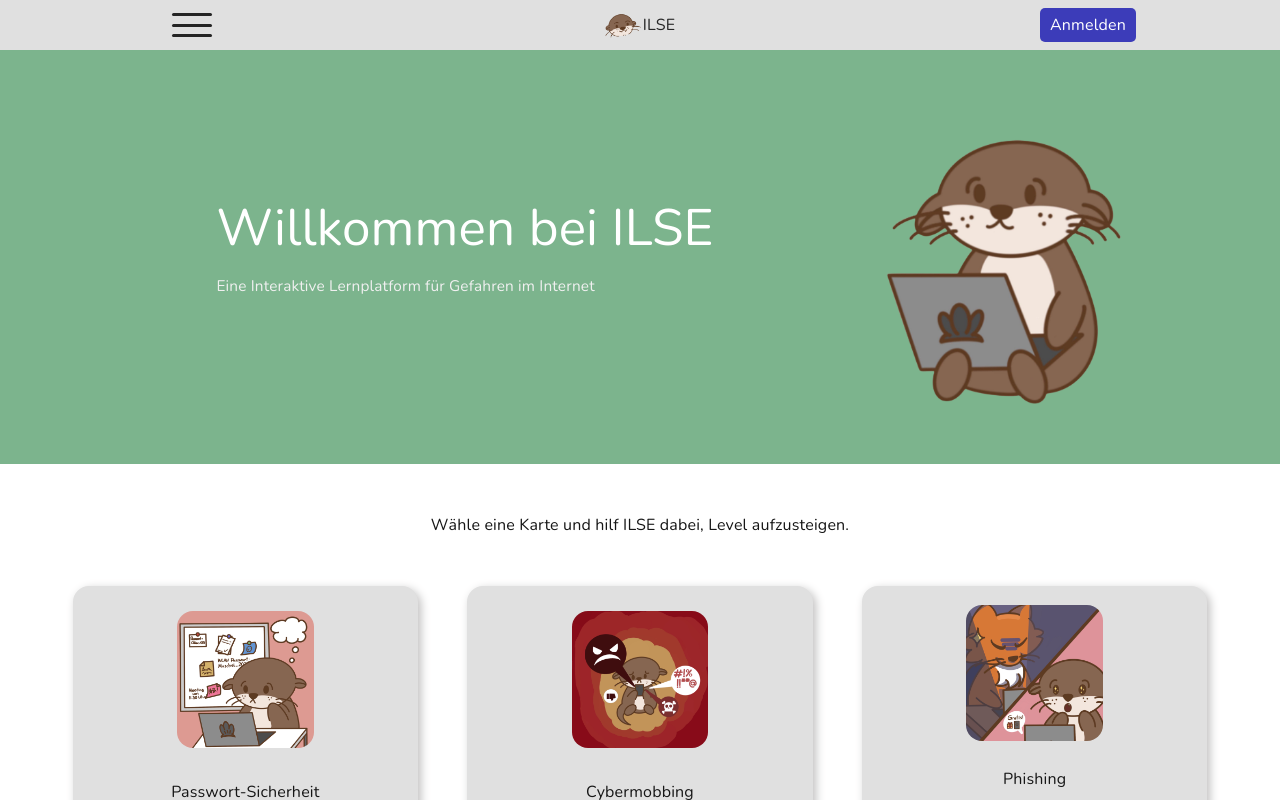
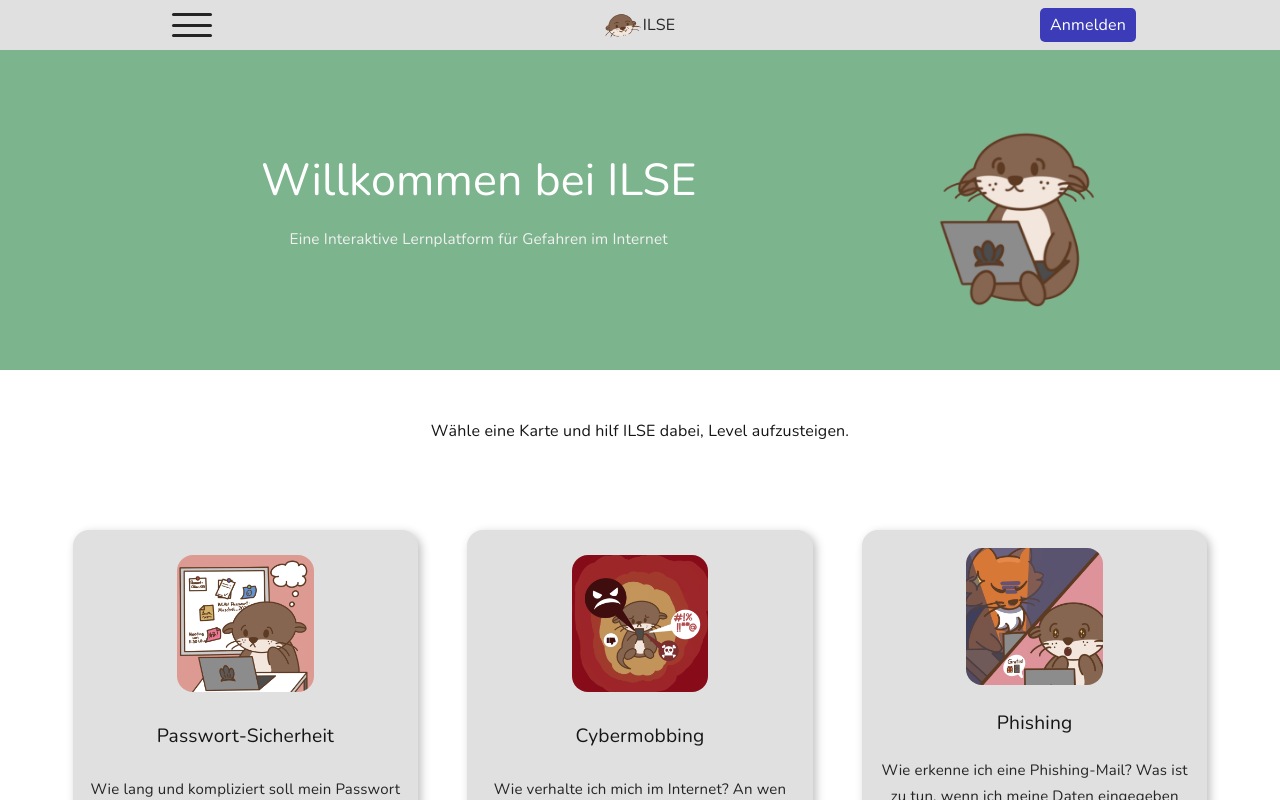
Before and after one commit to ILSE-Group/ILSE-Plattform-Frontend, a React (Vite) app: page / in a window 1280 px wide. Shown: the top 800 px of the page. Built offline with nearby package versions, Linux system fonts and the light colour scheme.

Commit message:
fixed RoomTopic:colorization, HomePage:styling

```diff
--- a/src/components/Landing/CardsPage/Card.scss
+++ b/src/components/Landing/CardsPage/Card.scss
@@ -67,8 +67,11 @@ $cardBgHoverColor: var(--bgColorLowContrast);
 .card-headline-container {
     height: 12%;
 
-    color: var(--fgColorHighContrast);
-    font-weight: bold;
+    p {
+        font-size: 1.2em;
+        font-weight: bold;
+        color: var(--fgColorHighContrast);
+    }
 }
 
 .card-description-container {
--- a/src/components/Landing/InfoPage/InfoPage.scss
+++ b/src/components/Landing/InfoPage/InfoPage.scss
@@ -1,116 +1,115 @@
 @use '../../../lib/styles.scss' as styles;
 
-// Die gesamte Sektion bricht aus eventuellen zentrierten Container-Begrenzungen aus
+
 .info-page {
-    width: 100%;
+    height: 60vh;
+    width: 100vw;
+
     margin: 0;
     padding: 0;
+
     display: flex;
     flex-direction: column;
     align-items: center;
 }
 
-// Der Hero-Container spannt sich über die volle Bildschirmbreite
 .info-header-wrapper {
-    position: relative;
-    width: 100vw;
-    min-height: 40vh;
+    width: 100%;
+    height: 40vh;
+
     padding: 4vh 8vw;
+
     display: flex;
-    flex-direction: row;
-    justify-content: space-between;
+    flex-direction: column;
     align-items: center;
+    justify-content: center;
     box-sizing: border-box;
+    @media (min-width: styles.$MIN_SIZE_HORIZONTAL_MODE) {
+        flex-direction: row;
+    }
+
+    z-index: 0;
+    background-color: #7cb48d;
+    body.dark, body.dark-mode, .dark-mode {
+        background-color: #346844;
+    }
 }
 
-// DER VOLLSTÄNDIGE HINTERGRUND-BALKEN
-.pastel-background-bar {
-    position: absolute;
-    top: 0;
-    left: 0;
+.header-text-wrapper {
+    height: 30%;
     width: 100%;
-    height: 100%;
-    background-color: #7cb48d;
-    z-index: 1;
-}
+    @media (min-width: styles.$MIN_SIZE_HORIZONTAL_MODE) {
+        height: 100%;
+        width: 70%;
+    }
 
-// Inhalte liegen über dem Hintergrund
-.header-text-wrapper,
-.header-otter-wrapper {
-    position: relative;
-    z-index: 2;
+    display: flex;
+    flex-direction: column;
+    flex-wrap: nowrap;
+    align-items: center;
+    justify-content: center;
+
+    h1 {
+        font-size: 1.5rem;
+        font-weight: 900;
+        color: #ffffff;
+        margin-bottom: 0;
+        text-align: left;
+
+        @media (min-width: styles.$MIN_SIZE_HORIZONTAL_MODE) {
+            font-size: 3.5vw;
+            margin-bottom: 2rem;
+        }
+    }
+
+    p {
+        font-size: 1rem;
+        font-weight: normal;
+        color: #f0f0f0;
+        text-align: left;
+
+        @media (min-width: styles.$MIN_SIZE_HORIZONTAL_MODE) {
+            font-size: 1.2vw;
+        }
+    }
 }
 
 // Otter Container & Bild (Sauber zusammengefasst)
-.header-otter-wrapper {
+.header-image-wrapper {
+    height: 70%;
+    width: 100%;
+    .otter-img {
+        height: 90%;
+        width: auto;
+        object-fit: contain;
+    }
+
+    @media (min-width: styles.$MIN_SIZE_HORIZONTAL_MODE) {
+        height: 100%;
+        width: 30%;
+        .otter-img {
+            height: auto;
+            width: 100%;
+            object-fit: contain;
+        }
+    }
+
     display: flex;
     justify-content: center;
     align-items: center;
     flex: 0 0 auto;
 
     .otter-img {
-        height: 350px;
+        height: 90%;
         width: auto;
         object-fit: contain;
     }
 }
 
-.header-content-wrapper {
-    width: 60%;
-    display: flex;
-    flex-wrap: nowrap;
-    align-items: center;
-    justify-content: center;
-}
-
-// Textbereich links anordnen
-.header-text-wrapper {
-    flex: 1;
-    text-align: left;
-
-    h1 {
-        font-size: 4vw;
-        font-weight: 900;
-        color: #ffffff;
-        margin-bottom: 2rem;
-    }
-
-    p {
-        font-size: 1.2vw;
-        font-weight: normal;
-        color: #f0f0f0;
-    }
-}
-
 // --- DARK MODE ANPASSUNG FÜR DEN HERO-BEREICH ---
 body.dark, body.dark-mode, .dark-mode {
-    .pastel-background-bar {
-
+    .info-header-wrapper {
         background-color: #346844;
-    }
-
-    .header-text-wrapper {
-        h1, p {
-            color: #ffffff;
-        }
-    }
-}
-
-.header-logo-wrapper {
-    height: 30%;
-    width: 40%;
-
-    img {
-        max-width: 90%;
-        height: auto;
-        max-height: 90%;
-    }
-}
-
-// Mobile Ansicht (wenn der Bildschirm zu schmal wird)
-@media (max-width: styles.$MIN_SIZE_HORIZONTAL_MODE) {
-    .header-text-wrapper h1 {
-        font-size: 5vw;
     }
 }
 
--- a/src/components/Landing/InfoPage/InfoPage.tsx
+++ b/src/components/Landing/InfoPage/InfoPage.tsx
@@ -8,22 +8,15 @@ function InfoPage() {
     return (
         <section className='info-page'>
 
-
-
             <div className='info-header-wrapper'>
-                {/* Der große Vollbild-Hintergrund */}
-                <div className='pastel-background-bar'></div>
-
                 {/* Text und Untertitel links / mittig im Hero-Bereich */}
-                <div className='header-content-wrapper header-text-wrapper'>
-                    <div className='hero-text-content'>
+                <div className='header-text-wrapper'>
                         <h1>Willkommen bei ILSE</h1>
                         <p>Eine Interaktive Lernplatform für Gefahren im Internet</p>
-                    </div>
                 </div>
 
                 {/* Rechter Otter */}
-                <div className='header-otter-wrapper'>
+                <div className='header-image-wrapper'>
                     <img src={otter3} alt="Otter rechts" className='otter-img' />
                 </div>
             </div>
--- a/src/components/RoomView/RoomTopic/RoomTopic.scss
+++ b/src/components/RoomView/RoomTopic/RoomTopic.scss
@@ -1,4 +1,4 @@
-@use "../../../lib/styles.scss";
+@use "../../../lib/styles.scss" as styles;
 
 
 .topic-wrapper {
@@ -26,6 +26,9 @@
     border: inherit;
     border-radius: inherit;
 
+}
+.room-topic-wrapper.correct {
+    background-color: var(--colorAnswerCorrect);
 }
 
 
--- a/src/components/RoomView/RoomTopic/TopicExercise/ExerciseTypes/MultipleChoiceExercise/MultipleChoiceExercise.tsx
+++ b/src/components/RoomView/RoomTopic/TopicExercise/ExerciseTypes/MultipleChoiceExercise/MultipleChoiceExercise.tsx
@@ -38,6 +38,7 @@ function MultipleChoiceExercise({ question, checkSignal, checkDoneSignal, setExe
         // set answer state
         newOverallAnswerState =
             answersState.every(s => s === AnswerState.UNANSWERED) ? AnswerState.UNANSWERED :
+            answersState.every(s => s === AnswerState.WRONG) ? AnswerState.UNANSWERED :
             answersState.every(s => s === AnswerState.CORRECT) ? AnswerState.CORRECT :
             AnswerState.WRONG;
 
--- a/src/index.scss
+++ b/src/index.scss
@@ -38,6 +38,7 @@ body {
   --highlightColorMediumContrast: #{styles.$lightTheme_highlightColorMediumContrast};
   --highlightColorLowContrast: #{styles.$lightTheme_highlightColorLowContrast};
 
+  --colorAnswerCorrect: #{styles.$colorAnswerCorrectMinContrast};
   --wpLowOpacityGradient: radial-gradient(rgba(255, 255, 255, 0.4), rgba(255, 255, 255, 0.6));
   --wpHighOpacityGradient: linear-gradient(rgba(255, 255, 255, 0.8), rgba(255, 255, 255, 0.9));
 
@@ -77,6 +78,7 @@ body.dark {
   --highlightColorMediumContrast: #{styles.$darkTheme_highlightColorMediumContrast};
   --highlightColorLowContrast: #{styles.$darkTheme_highlightColorLowContrast};
 
+  --colorAnswerCorrect: #{styles.$colorAnswerCorrectMinContrast};
   --wpLowOpacityGradient: linear-gradient(rgba(0, 0, 0, 0.4), rgba(0, 0, 0, 0.6));
   --wpHighOpacityGradient: linear-gradient(rgba(0, 0, 0, 0.8), rgba(0, 0, 0, 0.9));
 }
```
